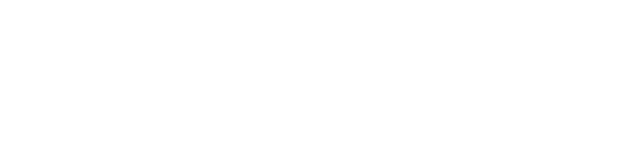
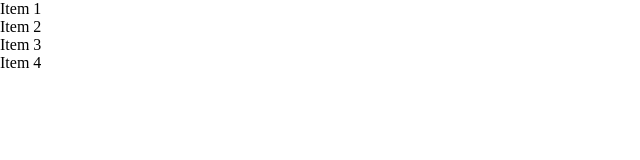
Before and after one commit to wfayZerDev/landingpage, a plain HTML site: page index.html in a window 1280 px wide. Shown: the whole page, without its empty margins (0-640 px from the left). Drawn offline with Linux system fonts and the light colour scheme.

Commit message:
verif push first

```diff
--- a/index.html
+++ b/index.html
@@ -4,9 +4,17 @@
     <meta charset="UTF-8">
     <meta http-equiv="X-UA-Compatible" content="IE=edge">
     <meta name="viewport" content="width=device-width, initial-scale=1.0">
-    <title>Document</title>
+    <link rel="stylesheet" href="style.css">
+    <title>LandingPage</title>
 </head>
 <body>
 
+    <ul>
+        <li>Item 1</li>
+        <li>Item 2</li>
+        <li>Item 3</li>
+        <li>Item 4</li>
+    </ul>
+
 </body>
 </html>
--- a/style.css
+++ b/style.css
@@ -0,0 +1,5 @@
+/* Reset CSS */
+* {
+    margin: 0;
+    padding: 0;
+}
```
